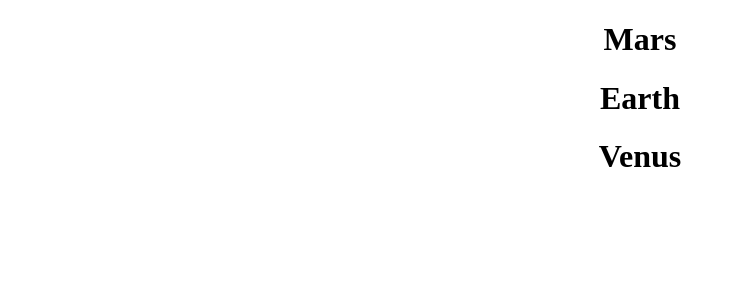
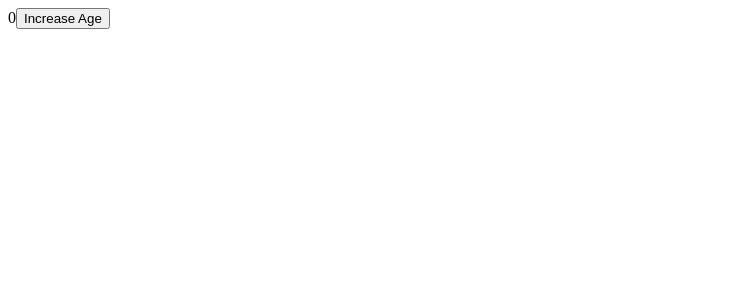
Before and after one commit to RSTCMGZ/LearnReactCourse, a React (Create React App) app: page / in a window 1280 px wide. Shown: the top 300 px of the page, without its empty margins (0-736 px from the left). Built offline with nearby package versions, Linux system fonts and the light colour scheme.

Commit message:
learn states

```diff
--- a/src/App.js
+++ b/src/App.js
@@ -1,5 +1,7 @@
 // import styles from "./App.module.css";
-import { User } from "./User"
+// import { User } from "./User"
+
+import { useState } from "react";
 
 
 // function App() {
@@ -61,22 +63,33 @@ import { User } from "./User"
 // }
 //! Example 3
 
+// function App() {
+//   const users = [
+//     { name: "reso", age: 27 },
+//     { name: "ahmet", age: 29 },
+//     { name: "mehmet", age: 35 },
+//   ];
+
+//   return <div className="App"><h1>
+//     {users.map((user, key) => {
+//       // return <div>{user.name} {user.age}</div>
+
+//       return <User name={user.name} age={user.age} />
+//     })}
+
+//   </h1></div>
+// }
+//! Exaple 4
 function App() {
-  const users = [
-    { name: "reso", age: 27 },
-    { name: "ahmet", age: 29 },
-    { name: "mehmet", age: 35 },
-  ];
+  let age = 0
 
-  return <div className="App"><h1>
-    {users.map((user, key) => {
-      // return <div>{user.name} {user.age}</div>
-
-      return <User name={user.name} age={user.age} />
-    })}
-
-  </h1></div>
+  const increaseAge = () => {
+    age = age + 1
+  }
+  return <div className="App">
+    {age}
+    <button onClick={increaseAge}>Increase Age</button>
+  </div>
 }
 
-
 export default App;
--- a/src/index.js
+++ b/src/index.js
@@ -1,12 +1,12 @@
 import React from 'react';
 import ReactDOM from 'react-dom/client';
-// import App from './App';
-import Planets from "./planets"
+import App from './App';
+// import Planets from "./planets"
 
 const root = ReactDOM.createRoot(document.getElementById('root'));
 root.render(
   <React.StrictMode>
-    {/* <App /> */}
-    <Planets />
+    <App />
+    {/* <Planets /> */}
   </React.StrictMode>
 );
```
